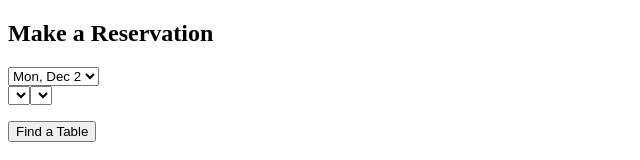
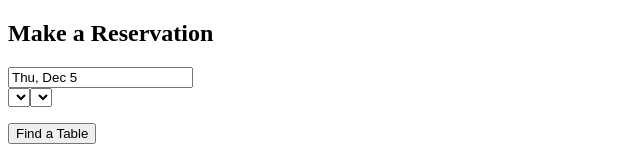
Before and after one commit to yumnoms/reservations-service, a React app: page / in a window 1280 px wide. Shown: the top 160 px of the page, without its empty margins (0-640 px from the left). Built offline with nearby package versions, Linux system fonts and the light colour scheme; no server answers.

Commit message:
Added handlers for calendar interface
- onClick and onFocus handlers for showing and unshowing the calendar
- onClick handler for selecting the desired date
- onClick handlers for changing month view

```diff
--- a/client/Calendar.jsx
+++ b/client/Calendar.jsx
@@ -7,36 +7,114 @@ class Calendar extends React.Component {
     super(props);
 
     this.state = {
-      dateObject: moment(),
+      selectedMonth: moment(),
     };
+
+    this.onDayClick = this.onDayClick.bind(this);
+    this.onPreviousClick = this.onPreviousClick.bind(this);
+    this.onNextClick = this.onNextClick.bind(this);
   }
 
+  componentDidMount() {
+    const { selectedDate } = this.props;
+    this.setState({
+      selectedMonth: selectedDate,
+    });
+  }
+
+  onDayClick(dateValue) {
+    const { changeSelectedDate } = this.props;
+    changeSelectedDate(moment(dateValue));
+    this.setState({
+      selectedMonth: moment(dateValue),
+    });
+  }
+
+  onPreviousClick() {
+    const { selectedMonth } = this.state;
+    this.setState({
+      selectedMonth: moment(selectedMonth).month(selectedMonth.month() - 1),
+    });
+  }
+
+  onNextClick() {
+    const { selectedMonth } = this.state;
+    this.setState({
+      selectedMonth: moment(selectedMonth).month(selectedMonth.month() + 1),
+    });
+  }
+
+
   firstDayOfMonth() {
-    const { dateObject } = this.state;
-    const firstDay = moment(dateObject)
+    const { selectedMonth } = this.state;
+    const firstDay = moment(selectedMonth)
       .startOf('month')
       .format('d');
     return firstDay;
   }
 
-  render() {
-    const blanks = [];
-    for (let i = 0; i < this.firstDayOfMonth(); i += 1) {
-      blanks.push(
-        <td>{''}</td>,
-      );
-    }
+  daysInPreviousMonth() {
+    const { selectedMonth } = this.state;
+    const previousMonth = selectedMonth.month() - 1;
+    const daysInPreviousMonth = moment().month(previousMonth).daysInMonth();
+    return daysInPreviousMonth;
+  }
 
-    const daysInMonth = [];
-    for (let d = 1; d <= this.state.dateObject.daysInMonth(); d += 1) {
-      daysInMonth.push(
-        <td key={d}>
-          {d}
+
+  currentMonthCalendar() {
+    const { selectedMonth } = this.state;
+    const firstDayOfMonth = this.firstDayOfMonth();
+    const previousMonth = selectedMonth.month() - 1;
+    const nextMonth = selectedMonth.month() + 1;
+
+    const previousMonthDays = [];
+    for (let i = 0; i < firstDayOfMonth; i += 1) {
+      const daysUntil = firstDayOfMonth - i;
+      const year = moment().month(previousMonth).year();
+      const month = moment().month(previousMonth).month() + 1;
+      const day = this.daysInPreviousMonth() - daysUntil + 1;
+      const dateValue = `${year}-${String(month).padStart(2, '0')}-${String(day).padStart(2, '0')}`;
+      previousMonthDays.push(
+        <td key={dateValue}>
+          <span onClick={() => { this.onDayClick(dateValue); }}>
+            {day}
+          </span>
         </td>,
       );
     }
 
-    const totalSlots = [...blanks, ...daysInMonth];
+    const currentMonthDays = [];
+    for (let day = 1; day <= selectedMonth.daysInMonth(); day += 1) {
+      const year = selectedMonth.year();
+      const month = selectedMonth.month() + 1;
+      const dateValue = `${year}-${String(month).padStart(2, '0')}-${String(day).padStart(2, '0')}`;
+      currentMonthDays.push(
+        <td key={dateValue}>
+          <span onClick={() => { this.onDayClick(dateValue); }}>
+            {day}
+          </span>
+        </td>,
+      );
+    }
+
+    const totalSlots = [...previousMonthDays, ...currentMonthDays];
+
+    const nextMonthDays = [];
+    for (let day = 1; (totalSlots.length + nextMonthDays.length) % 7 !== 0; day += 1) {
+      const year = moment().month(nextMonth).year();
+      const month = moment().month(nextMonth).month() + 1;
+      const dateValue = `${year}-${String(month).padStart(2, '0')}-${String(day).padStart(2, '0')}`;
+      nextMonthDays.push(
+        <td key={dateValue}>
+          <span onClick={() => { this.onDayClick(dateValue); }}>
+            {day}
+          </span>
+        </td>,
+      );
+    }
+
+    totalSlots.push(...nextMonthDays);
+
     const rows = [];
     let cells = [];
 
@@ -53,31 +131,42 @@ class Calendar extends React.Component {
       }
     });
 
-    const daysinmonth = rows.map((d, i) => {
-      return <tr>{d}</tr>;
-    });
+    const calendar = rows.map((week, i) => <tr key={`week ${i}`}>{week}</tr>);
 
-    const { dateObject } = this.state;
+    return calendar;
+  }
 
+  render() {
+    const { selectedMonth } = this.state;
     return (
       <table>
         <thead>
-          <tr>
-            <th> </th>
-            <th colSpan="5">{dateObject.format('MMMM')} {dateObject.format('Y')}</th>
-            <th> </th>
+          <tr key="Month & Year">
+            <th>
+              <span onClick={() => { this.onPreviousClick(); }}>
+                P
+              </span>
+            </th>
+            <th colSpan="5">
+              {`${selectedMonth.format('MMMM')} ${selectedMonth.format('Y')}`}
+            </th>
+            <th>
+              <span onClick={() => { this.onNextClick(); }}>
+                N
+              </span>
+            </th>
           </tr>
-          <tr>
-            <td>Su</td>
-            <td>Mo</td>
-            <td>Tu</td>
-            <td>We</td>
-            <td>Th</td>
-            <td>Fr</td>
-            <td>Sa</td>
+          <tr key="Days">
+            <td key="Sunday">Su</td>
+            <td key="Monday">Mo</td>
+            <td key="Tuesday">Tu</td>
+            <td key="Wednesday">We</td>
+            <td key="Thursday">Th</td>
+            <td key="Friday">Fr</td>
+            <td key="Saturday">Sa</td>
           </tr>
         </thead>
-        <tbody>{daysinmonth}</tbody>
+        <tbody>{this.currentMonthCalendar()}</tbody>
       </table>
     );
   }
--- a/client/DateSelection.jsx
+++ b/client/DateSelection.jsx
@@ -1,5 +1,5 @@
-import React, { useState } from 'react';
-import ReactDOM from 'react-dom';
+import React, { useState, useRef, useEffect } from 'react';
+import moment from 'moment';
 import Calendar from './Calendar.jsx';
 
 
@@ -7,30 +7,51 @@ class DateSelection extends React.Component {
   constructor(props) {
     super(props);
 
-    this.state = {};
+    this.state = {
+      selectedDate: moment(),
+    };
+
+    this.changeSelectedDate = this.changeSelectedDate.bind(this);
+  }
+
+  changeSelectedDate(newDate) {
+    this.setState({
+      selectedDate: newDate,
+    });
   }
 
   render() {
     const { dates } = this.props;
+    const { selectedDate } = this.state;
+    const day = selectedDate.format('ddd');
+    const month = selectedDate.format('MMM');
+    const date = selectedDate.date();
+    const dateDisplay = `${day}, ${month} ${date}`;
     return (
       <div>
         <ShowCalendar
           toggle={(show) => (
-            <select onClick={show} name="date" id="DateSelect">
-              <option value="2019-12-02">Mon, Dec 2</option>
-            </select>
+            <input
+              onClick={() => show()}
+              onFocus={() => show()}
+              value={dateDisplay}
+              readOnly
+            />
           )}
           content={(hide) => (
-            ReactDOM.createPortal(
-              <div>
-                <Calendar dates={dates} />
-                <button type="button" onClick={hide}>Close</button>
-              </div>,
-              document.getElementById('calendarPortal'),
-            )
+            <div>
+              <Calendar
+                openDates={dates}
+                selectedDate={selectedDate}
+                changeSelectedDate={(newDate) => {
+                  this.changeSelectedDate(newDate);
+                  hide();
+                }}
+              />
+            </div>
           )}
         />
-        <div id="calendarPortal" />
+        <input type="hidden" name="date" id="DateSelect" value={selectedDate} readOnly />
       </div>
     );
   }
@@ -41,11 +62,29 @@ const ShowCalendar = ({ toggle, content }) => {
   const hide = () => setIsShown(false);
   const show = () => setIsShown(true);
 
+  const ref = useRef(null);
+
+  const focusOutside = (event) => {
+    if (ref.current && !ref.current.contains(event.target)) {
+      hide();
+    }
+  };
+
+  useEffect(() => {
+    document.addEventListener('focusin', focusOutside);
+    document.addEventListener('click', focusOutside);
+    return () => {
+      document.removeEventListener('focusin', focusOutside);
+      document.removeEventListener('click', focusOutside);
+    };
+  }, []);
+
+
   return (
-    <>
+    <div ref={ref}>
       {toggle(show)}
       {isShown && content(hide)}
-    </>
+    </div>
   );
 };
 
```
